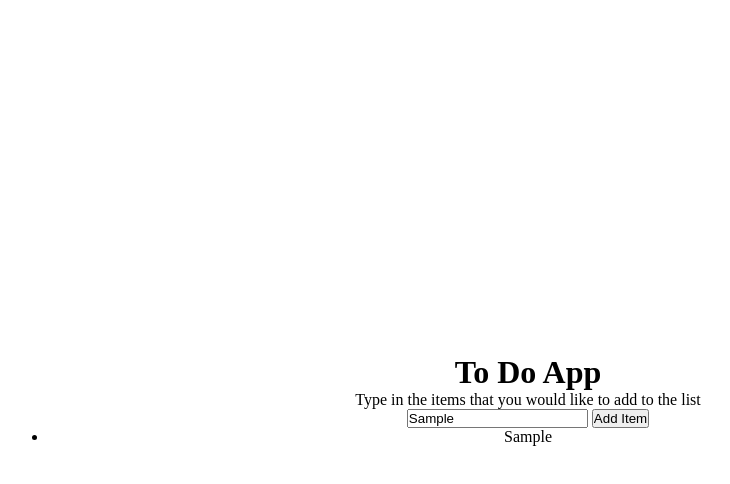
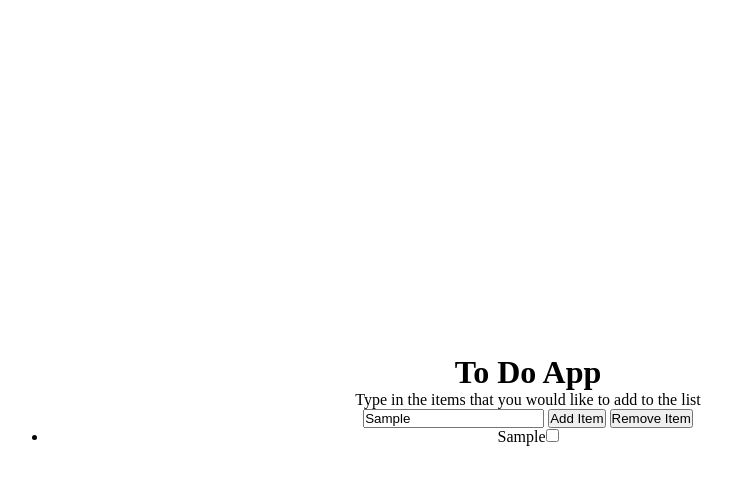
Before and after one commit to peterkamlongera/projects, a plain HTML site: page level-1/todo-app/index.html in a window 1280 px wide. Both pictures are taken after typing "Sample" into the empty fields and a click on the button "Add Item". Shown: the whole page, without its empty margins (112-842 px from the left). Drawn offline with Linux system fonts and the light colour scheme.

Commit message:
Strugglin with remove items feature

```diff
--- a/level-1/todo-app/index.html
+++ b/level-1/todo-app/index.html
@@ -17,6 +17,7 @@
                     <input type="input" id="to-do-task">
                 </label>
                 <input type="button" value="Add Item" onclick="newTask()">
+                <input type="button" value="Remove Item" onclick="deleteTask()">
                 <div class="to-do-list">
                     <ul class="to-do-list-container" id="to-do-list-container"></ul>
                 </div>
--- a/level-1/todo-app/main.js
+++ b/level-1/todo-app/main.js
@@ -3,7 +3,6 @@ const input = document.getElementById("to-do-task");
 const addItem = document.getElementById("to-do-list");
 const appendItem = document.getElementById("to-do-list-container");
 const removeItem = document.getElementById("to-do-list-item");
-const deleteItem = document.deleteItem("li")
 
 // Event Listeners
 addItem.addEventListener("click", newTask());
@@ -12,11 +11,20 @@ removeItem.addEventListener("click", removeTask());
 
 // OnClick Functions
 function newTask() {
-   var newListItem = document.createElement("li")
+   var newListItem = document.createElement("li");
+   newListItem.setAttribute("id", "tdl");
+   const listItemCheckbox = document.createElement("input");
+   listItemCheckbox.setAttribute("type","checkbox");
    newListItem.innerText = input.value;
-   appendItem.appendChild(newListItem);
+   appendItem.appendChild(newListItem).appendChild(listItemCheckbox).setAttribute("id", "checkbox");
 }
 
 function deleteTask() {
-   deleteItem
+   var getCheckedItems = document.getElementById("checkbox");
+   var listedItems = document.getElementById("tdl");
+   console.log(listedItems);
+
+   if (getCheckedItems.checked) {
+      listedItems.removeChild(getCheckedItems)
+   }
 }
```
